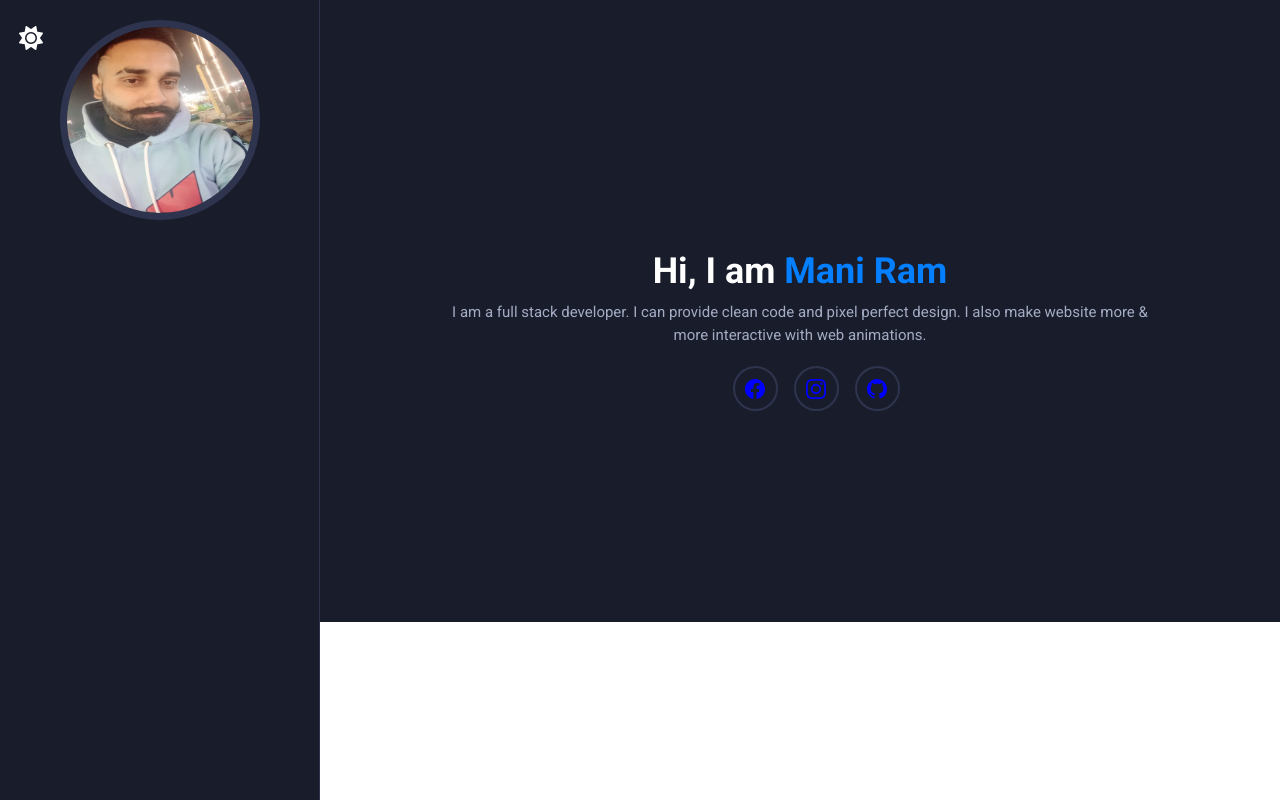
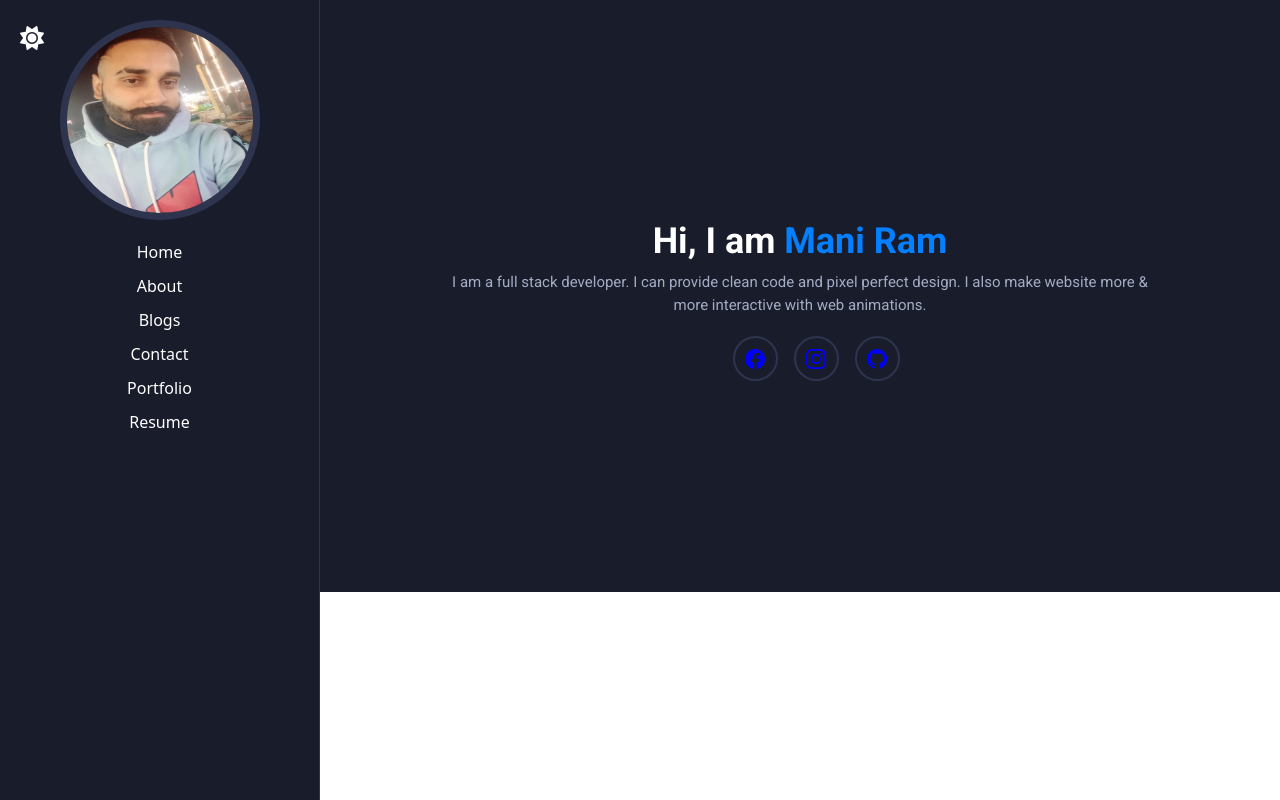
Before and after one commit to manihp84/my-app, a React (Create React App) app: page / in a window 1280 px wide. Built offline with nearby package versions, Linux system fonts and the light colour scheme; a web font is replaced by a local one.

Commit message:
responsive grid system and meadia query

```diff
--- a/src/Layout.css
+++ b/src/Layout.css
@@ -25,3 +25,103 @@
 .bg-all {
     background-color: var(--bg-color);
 }
+.bg-light {
+    padding: 0px;
+    position: fixed;
+    left: 0;
+    right: 0;
+    top: 0;
+    padding: 0px;
+    display: contents;
+    flex-wrap: wrap;
+  }
+.padding {
+    padding: 0px;
+    position: relative;
+    left: 0;
+    margin-bottom: 195px;
+}
+@media(min-width: 556px){
+    .bg-light {
+        padding: 0px;
+        position: fixed;
+        left: 0;
+        right: 0;
+        top: 0;
+        padding: 0px;
+        display: contents;
+
+      }
+    .padding {
+        padding: 0px;
+        position: relative;
+        left: 0;
+        margin-bottom: 195px;
+    }
+}
+@media(min-width: 768px){
+    .bg-light {
+        padding: 0px;
+        position: fixed;
+        left: 0;
+        right: 0;
+        top: 0;
+        padding: 0px;
+        display: flex;
+    }
+    .padding {
+        position: relative;
+        left: 25%;
+        padding-top: 220px;
+    }
+}
+@media(min-width: 992px){
+    .bg-light {
+        padding: 0px;
+        position: fixed;
+        left: 0;
+        right: 0;
+        top: 0;
+        padding: 0px;
+        display: flex;
+    }
+    .padding {
+        position: relative;
+        left: 25%;
+        padding-top: 220px;
+    }
+}
+@media(min-width: 1100px){
+    .bg-light {
+        padding: 0px;
+        position: fixed;
+        left: 0;
+        right: 0;
+        top: 0;
+        padding: 0px;
+        display: flex;
+    }
+    .padding {
+        position: relative;
+        left: 25%;
+        padding-top: 220px;
+    }
+}
+@media(min-width: 1200px){
+    .bg-light {
+        padding: 0px;
+        position: fixed;
+        left: 0;
+        right: 0;
+        top: 0;
+        padding: 0px;
+        display: flex;
+    }
+    .padding {
+        /* padding: 0px; */
+        position: relative;
+        left: 25%;
+        padding-top: 220px;
+        /* margin-bottom: 195px; */
+    }
+}
--- a/src/Layout.js
+++ b/src/Layout.js
@@ -3,16 +3,19 @@ import { Container, Row, Col } from 'react-bootstrap';
 import { Outlet } from 'react-router-dom';
 import './Layout.css';
 import Headercomponent from './component/home/Header/HeaderComponent';
+import Themecomponent from './component/home/Header/Theme';
 const Layout = () => {
     return (
         <Container fluid className='bg-all'>
             <Row>
-                <Col Col xs={12} sm={3} md={3} lg={3} xl={3} className="bg-light">
+                <Col md={3} className="bg-light">
                 <Headercomponent />
+                <Themecomponent/>
                     {/* Left column content */}
                 </Col>
-                <Col Col xs={12} sm={9} md={9} lg={9} xl={9} className='padding'>
+                <Col md={9} className='padding'>
                     <Outlet />
+
                 </Col>
             </Row>
         </Container>
--- a/src/component/home/Header/HeaderComponent.css
+++ b/src/component/home/Header/HeaderComponent.css
@@ -1,4 +1,5 @@
 @import url('https://fonts.googleapis.com/css2?family=Roboto:ital,wght@0,100;0,300;0,400;0,500;0,700;0,900;1,100;1,300;1,400;1,500;1,700;1,900&family=Tiny5&display=swap');
+
 
 :root {
     --border: #2e344e;
@@ -10,7 +11,7 @@
     --text-color-sec: #037fff;
 }
 
-body.white-theme {
+/* body.white-theme {
     --bg-color: #e4e4e4;
     --text-color: black;
     --link-color: black;
@@ -22,7 +23,7 @@ body.black-theme {
     --text-color: white;
     --link-color: white;
     --active-link-color: #4CAF50;
-}
+} */
 
 .bg {
     background-color: var(--bg-color);
@@ -73,13 +74,12 @@ body.black-theme {
     flex-direction: column;
     align-items: center;
     padding: 20px;
-
-    /* margin: 0 auto; */
+    margin: 0 auto;
     position: relative;
     top: 0;
     transition: max-height 0.3s ease-in-out;
     max-height: 0;
-    overflow: hidden;
+    overflow:hidden;
 }
 
 .navbar-custom.open {
@@ -97,8 +97,9 @@ body.black-theme {
     color: var(--text-color-sec);
 }
 
-/* Theme Toggle Button */
-.theme-toggle-btn,
+
+
+
 .nav-toggle-btn {
     position: fixed;
     top: 10px;
@@ -112,22 +113,8 @@ body.black-theme {
     transition: background-color 0.3s, color 0.3s;
 }
 
-.theme-toggle-btn {
-    position: absolute;
-    right: 267px;
-}
 
 
-/* .nav-toggle-btn {
-    right: 60px;
-} */
-
-
-.theme-toggle-btn:hover,
-.nav-toggle-btn:hover {
-    background-color: var(--link-color);
-    color: var(--bg-color);
-}
 
 .p-0 {
     padding: 0px;
@@ -148,9 +135,12 @@ body.black-theme {
 
 }
 
-.theme-toggle-btn {
-    position: absolute;
-    right: 399px;
+/* resposive */
+.bg {
+    background-color: var(--bg-color);
+    color: var(--text-color);
+    height: 55vh;
+    border-right: 1px solid var(--border-right);
   }
   .navbar-custom {
     display: flex;
@@ -165,14 +155,7 @@ body.black-theme {
     overflow: hidden;
   }
 
-  .bg-2 {
-    color: var(--text-color);
-    text-align: center;
-    padding-top: 277px;
-    font-family: "Roboto", sans-serif;
-    font-weight: 600;
-    font-size: 30px;
-  }
+
   .cont {
     color: var(--text-color-third);
     font-family: "Roboto", sans-serif;
@@ -181,6 +164,12 @@ body.black-theme {
   }
 
 @media(min-width:576px) {
+    .bg {
+        background-color: var(--bg-color);
+        color: var(--text-color);
+        height: 55vh;
+        border-right: 1px solid var(--border-right);
+      }
     .navbar-custom {
         display: flex;
         flex-direction: column;
@@ -194,15 +183,12 @@ body.black-theme {
         overflow: hidden;
         right: 311px;
       }
-    .theme-toggle-btn {
-        position: absolute;
-        right: 633px;
-    }
+
 
     .bg-2 {
         color: var(--text-color);
         text-align: center;
-        padding-top: 250px;
+        /* padding-top: 250px; */
         font-family: "Roboto", sans-serif;
         font-weight: 600;
         font-size: 36px;
@@ -217,14 +203,13 @@ body.black-theme {
 
 }
 
-@media (min-width: 767px) {
+
+@media (min-width: 768px) {
+
     .navbar-custom {
         width: 100%;
         height: 100%;
     }
-}
-
-@media (min-width: 768px) {
     .navbar-custom {
         max-height: none;
     }
@@ -277,11 +262,11 @@ body.black-theme {
 
     /* Navbar styling */
     .navbar-custom {
-        display: flex;
+        display: contents;
         flex-direction: column;
-        align-items: center;
+        /* align-items: center; */
         padding: 20px;
-
+    text-align: center;
         /* margin: 0 auto; */
         position: relative;
         top: 0;
@@ -305,37 +290,10 @@ body.black-theme {
         color: var(--text-color-sec);
     }
 
-    /* Theme Toggle Button */
-    .theme-toggle-btn,
-    .nav-toggle-btn {
-        position: fixed;
-        top: 10px;
-        background-color: var(--bg-color);
-        border: none;
-        color: var(--text-color);
-        font-size: 24px;
-        padding: 10px;
-        border-radius: 50%;
-        cursor: pointer;
-        transition: background-color 0.3s, color 0.3s;
-    }
-
-    .theme-toggle-btn {
-        position: absolute;
-        right: 267px;
-    }
 
 
-    /* .nav-toggle-btn {
-        right: 60px;
-    } */
 
 
-    .theme-toggle-btn:hover,
-    .nav-toggle-btn:hover {
-        background-color: var(--link-color);
-        color: var(--bg-color);
-    }
 
     .p-0 {
         padding: 0px;
@@ -403,7 +361,7 @@ body.black-theme {
 
     /* Navbar styling */
     .navbar-custom {
-        display: flex;
+        display: contents;
         flex-direction: column;
         align-items: center;
         padding: 20px;
@@ -431,37 +389,10 @@ body.black-theme {
         color: var(--text-color-sec);
     }
 
-    /* Theme Toggle Button */
-    .theme-toggle-btn,
-    .nav-toggle-btn {
-        position: fixed;
-        top: 10px;
-        background-color: var(--bg-color);
-        border: none;
-        color: var(--text-color);
-        font-size: 24px;
-        padding: 10px;
-        border-radius: 50%;
-        cursor: pointer;
-        transition: background-color 0.3s, color 0.3s;
-    }
-
-    .theme-toggle-btn {
-        position: absolute;
-        right: 267px;
-    }
 
 
-    /* .nav-toggle-btn {
-        right: 60px;
-    } */
 
 
-    .theme-toggle-btn:hover,
-    .nav-toggle-btn:hover {
-        background-color: var(--link-color);
-        color: var(--bg-color);
-    }
 
     .p-0 {
         padding: 0px;
@@ -530,7 +461,7 @@ body.black-theme {
 
 /* Navbar styling */
 .navbar-custom {
-    display: flex;
+    display: contents;
     flex-direction: column;
     align-items: center;
     padding: 20px;
@@ -558,37 +489,6 @@ body.black-theme {
     color: var(--text-color-sec);
 }
 
-/* Theme Toggle Button */
-.theme-toggle-btn,
-.nav-toggle-btn {
-    position: fixed;
-    top: 10px;
-    background-color: var(--bg-color);
-    border: none;
-    color: var(--text-color);
-    font-size: 24px;
-    padding: 10px;
-    border-radius: 50%;
-    cursor: pointer;
-    transition: background-color 0.3s, color 0.3s;
-}
-
-.theme-toggle-btn {
-    position: absolute;
-    right: 267px;
-}
-
-
-/* .nav-toggle-btn {
-    right: 60px;
-} */
-
-
-.theme-toggle-btn:hover,
-.nav-toggle-btn:hover {
-    background-color: var(--link-color);
-    color: var(--bg-color);
-}
 
 .p-0 {
     padding: 0px;
@@ -656,7 +556,7 @@ body.black-theme {
 
     /* Navbar styling */
     .navbar-custom {
-        display: flex;
+        display: contents;
         flex-direction: column;
         align-items: center;
         padding: 20px;
@@ -684,37 +584,7 @@ body.black-theme {
         color: var(--text-color-sec);
     }
 
-    /* Theme Toggle Button */
-    .theme-toggle-btn,
-    .nav-toggle-btn {
-        position: fixed;
-        top: 10px;
-        background-color: var(--bg-color);
-        border: none;
-        color: var(--text-color);
-        font-size: 24px;
-        padding: 10px;
-        border-radius: 50%;
-        cursor: pointer;
-        transition: background-color 0.3s, color 0.3s;
-    }
 
-    .theme-toggle-btn {
-        position: absolute;
-        right: 267px;
-    }
-
-
-    /* .nav-toggle-btn {
-        right: 60px;
-    } */
-
-
-    .theme-toggle-btn:hover,
-    .nav-toggle-btn:hover {
-        background-color: var(--link-color);
-        color: var(--bg-color);
-    }
 
     .p-0 {
         padding: 0px;
@@ -783,7 +653,7 @@ body.black-theme {
 
     /* Navbar styling */
     .navbar-custom {
-        display: flex;
+        display: contents;
         flex-direction: column;
         align-items: center;
         padding: 20px;
@@ -811,38 +681,6 @@ body.black-theme {
         color: var(--text-color-sec);
     }
 
-    /* Theme Toggle Button */
-    .theme-toggle-btn,
-    .nav-toggle-btn {
-        position: fixed;
-        top: 10px;
-        background-color: var(--bg-color);
-        border: none;
-        color: var(--text-color);
-        font-size: 24px;
-        padding: 10px;
-        border-radius: 50%;
-        cursor: pointer;
-        transition: background-color 0.3s, color 0.3s;
-    }
-
-    .theme-toggle-btn {
-        position: absolute;
-        right: 267px;
-    }
-
-
-    /* .nav-toggle-btn {
-        right: 60px;
-    } */
-
-
-    .theme-toggle-btn:hover,
-    .nav-toggle-btn:hover {
-        background-color: var(--link-color);
-        color: var(--bg-color);
-    }
-
     .p-0 {
         padding: 0px;
     }
--- a/src/component/home/Header/HeaderComponent.js
+++ b/src/component/home/Header/HeaderComponent.js
@@ -5,14 +5,14 @@ import { NavLink } from 'react-router-dom';
 import './HeaderComponent.css';
 
 const Headercomponent = () => {
-    const [theme, setTheme] = useState('black-theme');
+    // const [theme, setTheme] = useState('black-theme');
     const [navOpen, setNavOpen] = useState(false);
 
-    const toggleTheme = () => {
-        const newTheme = theme === 'black-theme' ? 'white-theme' : 'black-theme';
-        setTheme(newTheme);
-        document.body.className = newTheme;
-    };
+    // const toggleTheme = () => {
+    //     const newTheme = theme === 'black-theme' ? 'white-theme' : 'black-theme';
+    //     setTheme(newTheme);
+    //     document.body.className = newTheme;
+    // };
 
     const toggleNav = () => {
         setNavOpen(!navOpen);
@@ -20,13 +20,13 @@ const Headercomponent = () => {
 
     return (
         <>
-            <button className="theme-toggle-btn" onClick={toggleTheme}>
+            {/* <button className="theme-toggle-btn" onClick={toggleTheme}>
                 <i className={`fas ${theme === 'black-theme' ? 'fa-sun' : 'fa-moon'}`}></i>
-            </button>
+            </button> */}
             <Container fluid>
                 <Row>
                     {Headerdata.map((ele, index) => (
-                        <Col md={12} className="bg" key={index}>
+                        <Col md={12}  className="bg" key={index}>
                             <Row>
                                 <Col md={12}>
                                     <div className="header-inner">
--- /dev/null
+++ b/src/component/home/Header/Theme.css
@@ -0,0 +1,74 @@
+:root {
+    --border: #2e344e;
+    --bg-color: #191d2b;
+    --text-color: white;
+    --link-color: white;
+    --active-link-color: #4CAF50;
+    --border-right: #2e344e;
+    --text-color-sec: #037fff;
+}
+
+body.white-theme {
+    --bg-color: #e4e4e4;
+    --text-color: black;
+    --link-color: black;
+    --active-link-color: #4CAF50;
+}
+
+body.black-theme {
+    --bg-color: #191d2b;
+    --text-color: white;
+    --link-color: white;
+    --active-link-color: #4CAF50;
+}
+/* Theme Toggle Button */
+.theme-toggle-btn
+ {
+    position: fixed;
+    top: 10px;
+    left: 55px;
+    background-color: var(--bg-color);
+    border: none;
+    color: var(--text-color);
+    font-size: 24px;
+    padding: 10px;
+    border-radius: 50%;
+    cursor: pointer;
+    transition: background-color 0.3s, color 0.3s;
+}
+
+.theme-toggle-btn {
+    position: absolute;
+
+}
+
+@media(min-width: 556px){
+    .theme-toggle-btn {
+        position: absolute;
+
+    }
+}
+@media(min-width: 768px){
+    .theme-toggle-btn {
+        position: absolute;
+       left: 10px;
+    }
+}
+@media(min-width: 992px){
+    .theme-toggle-btn {
+        position: absolute;
+       left: 10px;
+    }
+}
+@media(min-width: 1100px){
+    .theme-toggle-btn {
+        position: absolute;
+
+    }
+}
+@media(min-width: 1200px){
+    .theme-toggle-btn {
+        position: absolute;
+
+    }
+}
--- /dev/null
+++ b/src/component/home/Header/Theme.js
@@ -0,0 +1,22 @@
+import React, { useState } from "react";
+import './Theme.css';
+
+const Themecomponent = () => {
+    const [theme, setTheme] = useState('black-theme');
+
+    const toggleTheme = () => {
+        const newTheme = theme === 'black-theme' ? 'white-theme' : 'black-theme';
+        setTheme(newTheme);
+        document.body.className = newTheme;
+    };
+    return (
+        <>
+            <button className="theme-toggle-btn" onClick={toggleTheme}>
+                <i className={`fas ${theme === 'black-theme' ? 'fa-sun' : 'fa-moon'}`}></i>
+            </button>
+
+        </>
+    );
+}
+
+export default Themecomponent;
--- a/src/component/home/banner/BannerComponent.css
+++ b/src/component/home/banner/BannerComponent.css
@@ -12,14 +12,14 @@
 
 }
 
-.bg-2 {
+  .bg-2 {
     color: var(--text-color);
     text-align: center;
-    padding-top: 192px;
+
     font-family: "Roboto", sans-serif;
     font-weight: 600;
-    font-size: 50px;
-}
+    font-size: 30px;
+  }
 
 .colorchange {
     color: var(--text-color-sec);
```
